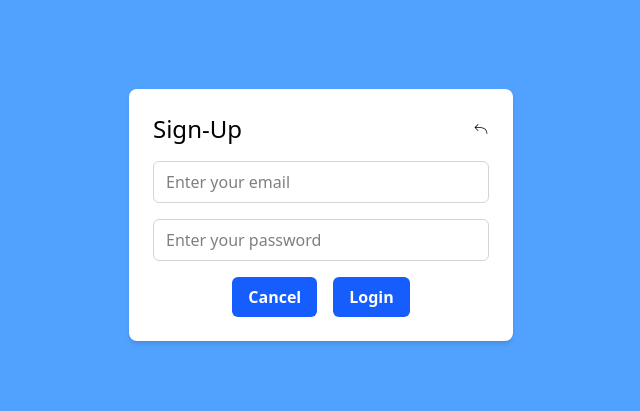
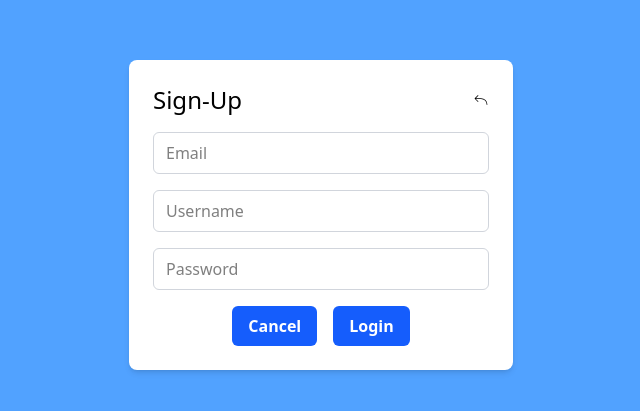
Before and after one commit to VictorSouzaCode/Atomic-Design, a React (Vite) app: page /signup in a window 1280 px wide. Shown: the part 185-596 px from the top of the page, without its empty margins (319-959 px from the left). Built offline with nearby package versions, Linux system fonts and the light colour scheme.

Commit message:
username inputfield added to sign-up form

```diff
--- a/src/components/hooks/useAuth.tsx
+++ b/src/components/hooks/useAuth.tsx
@@ -3,13 +3,15 @@ import { useState } from "react";
 export const useAuth = () => {
     const [email, setEmail] = useState("")
     const [password, setPassword] = useState("");
+    const [name, setName] = useState("")
 
     const handleSubmit = (e: React.FormEvent) => {
         e.preventDefault()
+
         alert(`Logging in as ${email}`)
     }
 
     return (
-        {email, setEmail, password, setPassword, handleSubmit}
+        {email, setEmail, password, setPassword, name, setName, handleSubmit}
     )
 }
--- a/src/components/organisms/SignupForm.tsx
+++ b/src/components/organisms/SignupForm.tsx
@@ -3,15 +3,17 @@ import { useAuth } from "../hooks/useAuth";
 
 const SignupForm = () => {
 
-  const {email, setEmail, password, setPassword, handleSubmit} = useAuth()
+  const {email, setEmail, password, setPassword, name, setName, handleSubmit} = useAuth()
 
   return (
     <form onSubmit={handleSubmit} className="bg-white p-6 rounded-lg shadow-md w-full max-w-sm">
       <FormHeader title="Sign-Up" routeFor="/"/>
 
-      <InputField label="Email" value={email} onChange={(e) => setEmail(e.target.value)} placeholder="Enter your email"/>
+      <InputField label="Email" value={email} onChange={(e) => setEmail(e.target.value)} placeholder="Email"/>
 
-      <InputField label="Email" type="password" value={password} onChange={(e) => setPassword(e.target.value)} placeholder="Enter your password"/>
+      <InputField label="Name" value={name} onChange={(e) => setName(e.target.value)} placeholder="Username"/>
+
+      <InputField label="Email" type="password" value={password} onChange={(e) => setPassword(e.target.value)} placeholder="Password"/>
 
       <FormActions/>
     </form>
```
